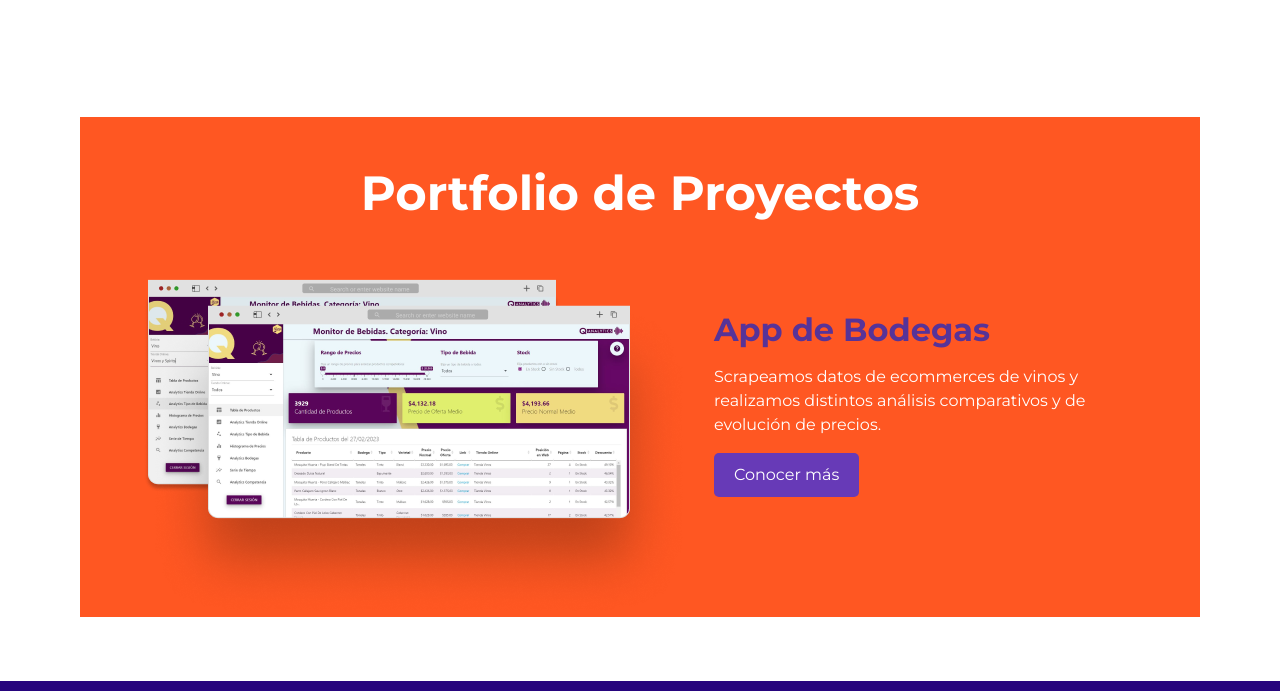
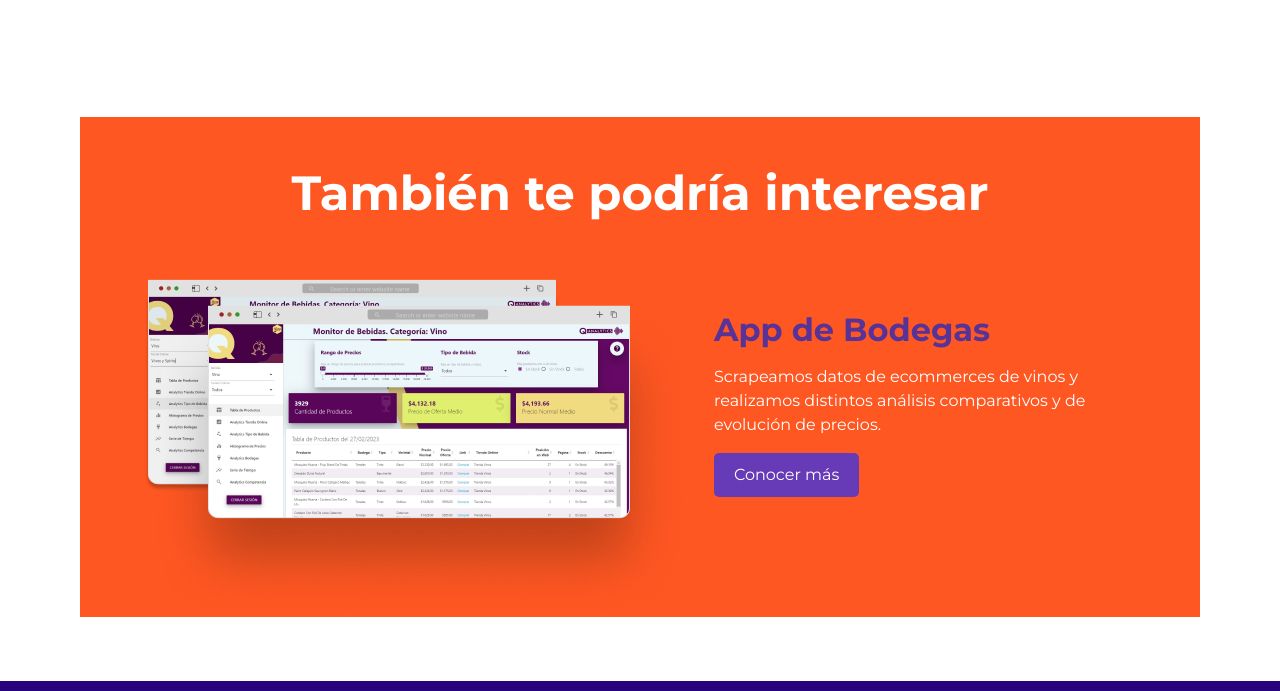
Before and after one commit to valevisciglio/q-analytics, a plain HTML site: page html/app-precios-claros.html in a window 1280 px wide. Shown: the part 2282-2973 px from the top of the page. Drawn offline with Linux system fonts and the light colour scheme.

Commit message:
modificación app de precios

```diff
--- a/html/app-precios-claros.html
+++ b/html/app-precios-claros.html
@@ -89,7 +89,7 @@
 
     <section id="portfolio-de-proyectos">
         <div class="contenedor-portfolio-1">
-            <h2 class="titulo-portfolio">Portfolio de Proyectos</h2>
+            <h2 class="titulo-portfolio">También te podría interesar</h2>
 
             <div class="contenedor-card">
                 <div class="contenedor-card-portfolio">
```
